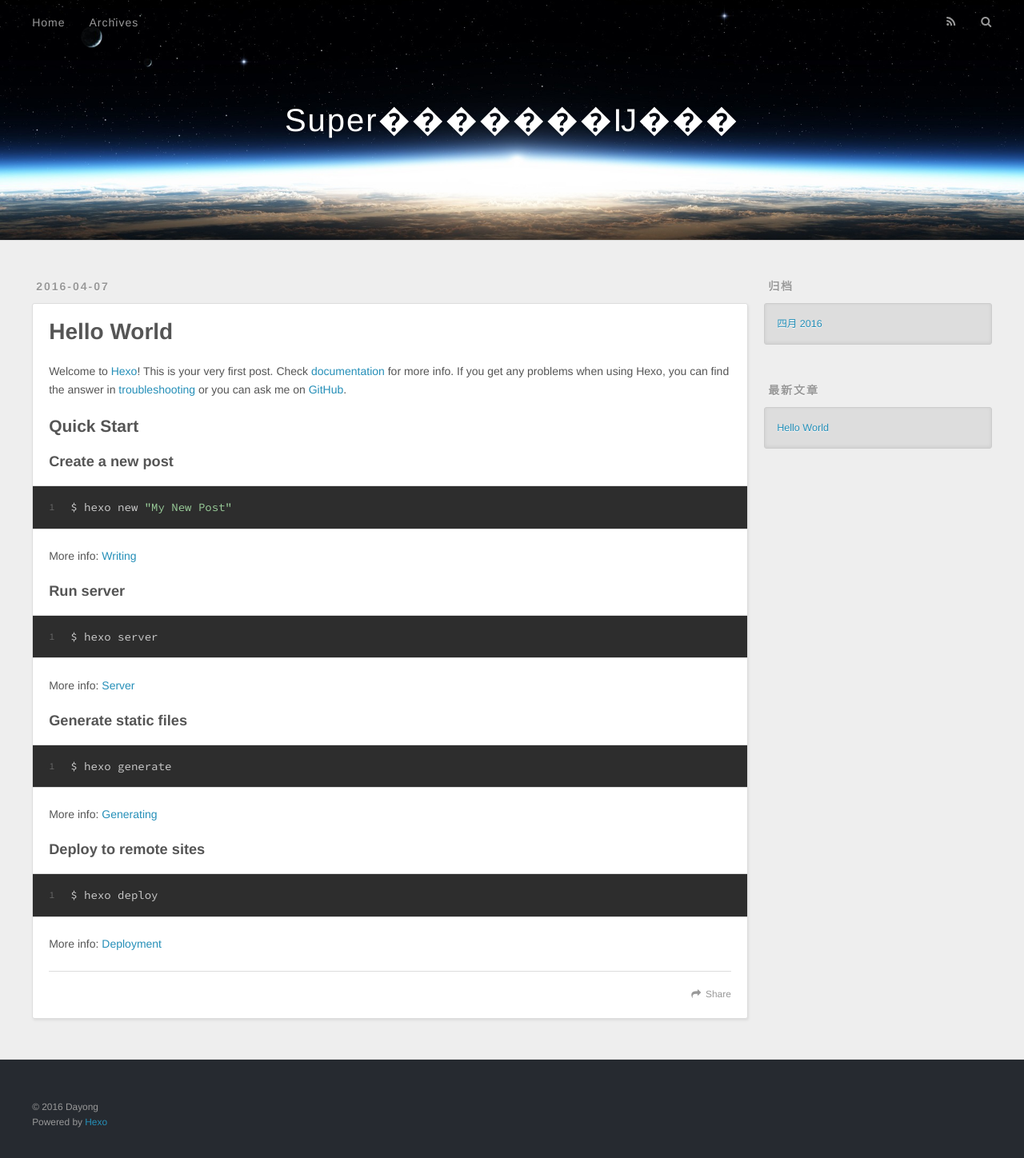
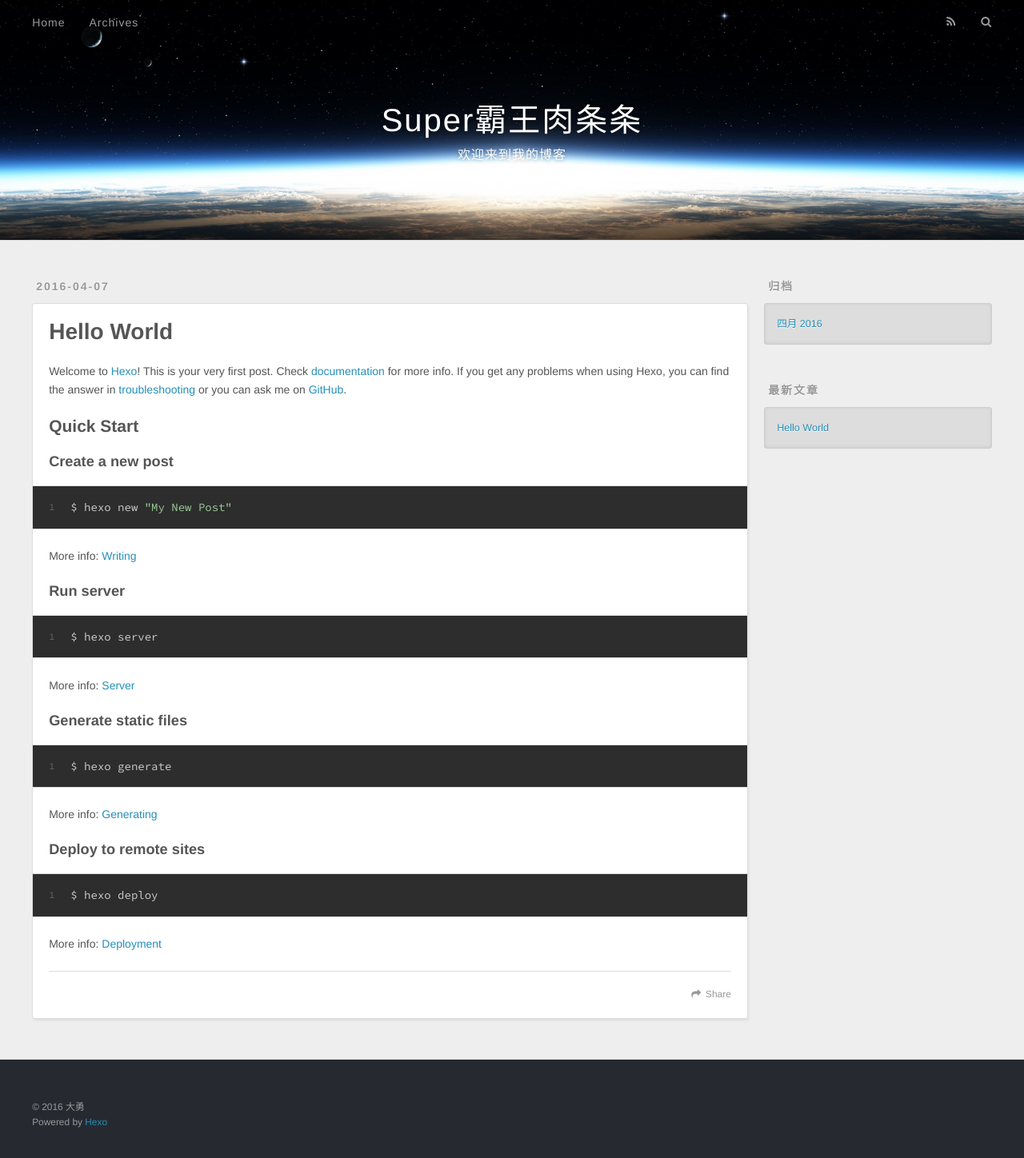
Before and after one commit to SuperDayong/SuperDayong.github.io, a plain HTML site: page index.html in a window 1280 px wide. Shown: the whole page at 80% size. Drawn offline with nearby package versions, Linux system fonts and the light colour scheme.

Commit message:
Site updated: 2016-04-07 17:16:04

```diff
--- a/index.html
+++ b/index.html
@@ -3,19 +3,19 @@
 <head>
   <meta charset="utf-8">
 
-  <title>Super�������Ĳ���</title>
+  <title>Super霸王肉条条</title>
   <meta name="viewport" content="width=device-width, initial-scale=1, maximum-scale=1">
   <meta name="description">
 <meta property="og:type" content="website">
-<meta property="og:title" content="Super�������Ĳ���">
+<meta property="og:title" content="Super霸王肉条条">
 <meta property="og:url" content="http://yoursite.com/index.html">
-<meta property="og:site_name" content="Super�������Ĳ���">
+<meta property="og:site_name" content="Super霸王肉条条">
 <meta property="og:description">
 <meta name="twitter:card" content="summary">
-<meta name="twitter:title" content="Super�������Ĳ���">
+<meta name="twitter:title" content="Super霸王肉条条">
 <meta name="twitter:description">
 
-    <link rel="alternate" href="/atom.xml" title="Super�������Ĳ���" type="application/atom+xml">
+    <link rel="alternate" href="/atom.xml" title="Super霸王肉条条" type="application/atom+xml">
 
 
     <link rel="icon" href="/favicon.png">
@@ -36,8 +36,12 @@
   <div id="header-outer" class="outer">
     <div id="header-title" class="inner">
       <h1 id="logo-wrap">
-        <a href="/" id="logo">Super�������Ĳ���</a>
+        <a href="/" id="logo">Super霸王肉条条</a>
       </h1>
+
+        <h2 id="subtitle-wrap">
+          <a href="/" id="subtitle">欢迎来到我的博客</a>
+        </h2>
 
     </div>
     <div id="header-inner" class="inner">
@@ -99,7 +103,7 @@
 
     </div>
     <footer class="article-footer">
-      <a data-url="http://yoursite.com/2016/04/07/hello-world/" data-id="cimq2ggse000058f1krjqvvu6" class="article-share-link">Share</a>
+      <a data-url="http://yoursite.com/2016/04/07/hello-world/" data-id="cimq2jmhi000078f1yd66p6mi" class="article-share-link">Share</a>
 
 
     </footer>
@@ -154,7 +158,7 @@
 
   <div class="outer">
     <div id="footer-info" class="inner">
-      &copy; 2016 Dayong<br>
+      &copy; 2016 大勇<br>
       Powered by <a href="http://hexo.io/" target="_blank">Hexo</a>
     </div>
   </div>
```
Also changed, not shown: 2016/04/07/hello-world/index.html (+10 -6 lines), archives/2016/04/index.html (+11 -7 lines), archives/2016/index.html (+11 -7 lines), archives/index.html (+11 -7 lines).
